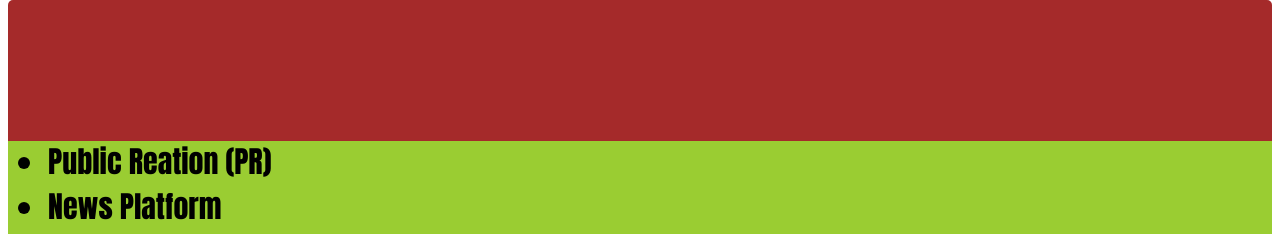
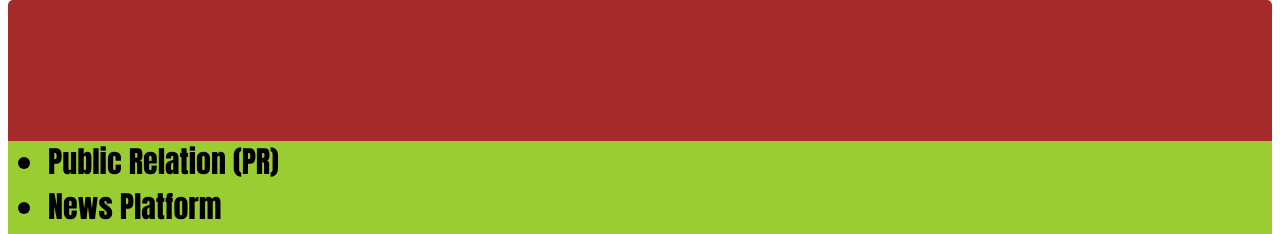
Before and after one commit to Bob-Joe4real/glimpse, a plain HTML site: page offer.html in a window 1280 px wide. Shown: the top 234 px of the page. Drawn offline with Linux system fonts and the light colour scheme.

Commit message:
Update offer.html

```diff
--- a/offer.html
+++ b/offer.html
@@ -13,7 +13,7 @@
 
 <div class="form">
  <ul>
-     <li>Public Reation (PR)</li>
+     <li>Public Relation (PR)</li>
      <li>News Platform</li>
      <li>Web Design & Development</li>
      <li>Digital Marketing & Strategy</li>
```
